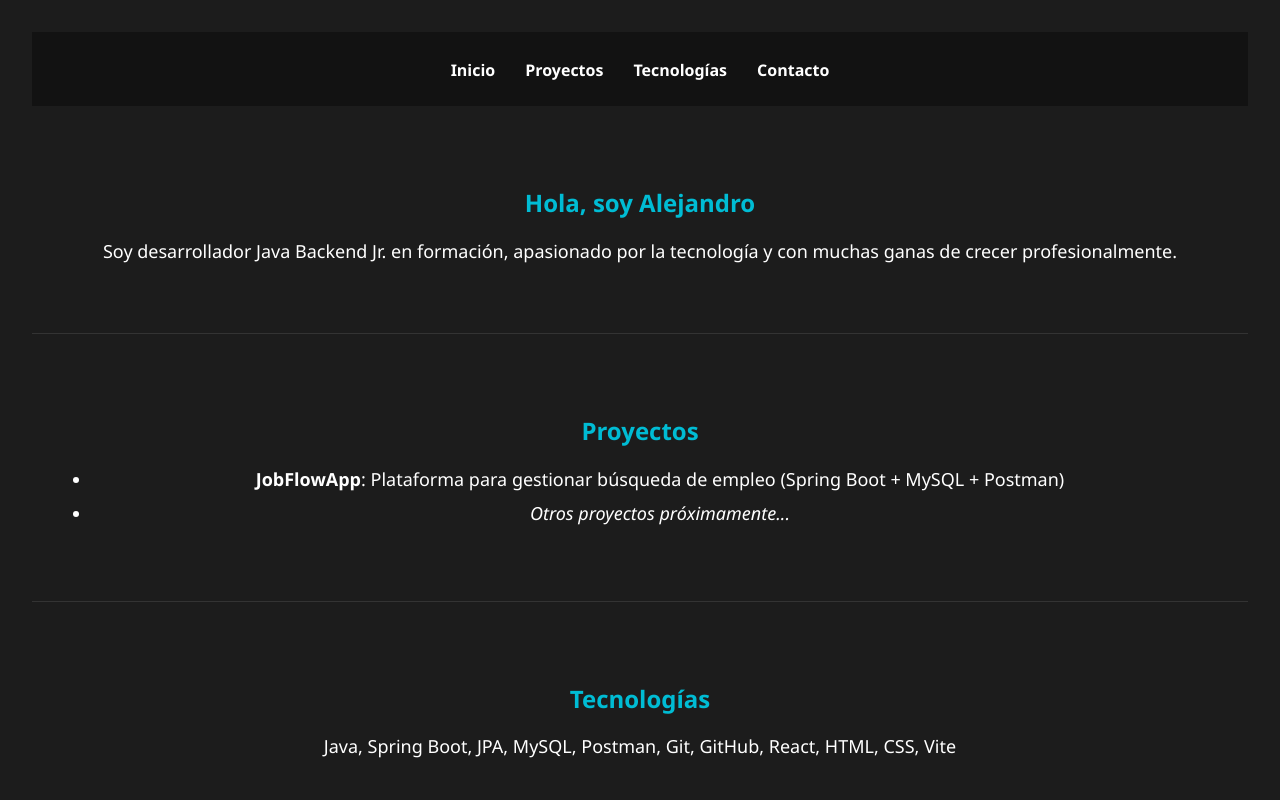
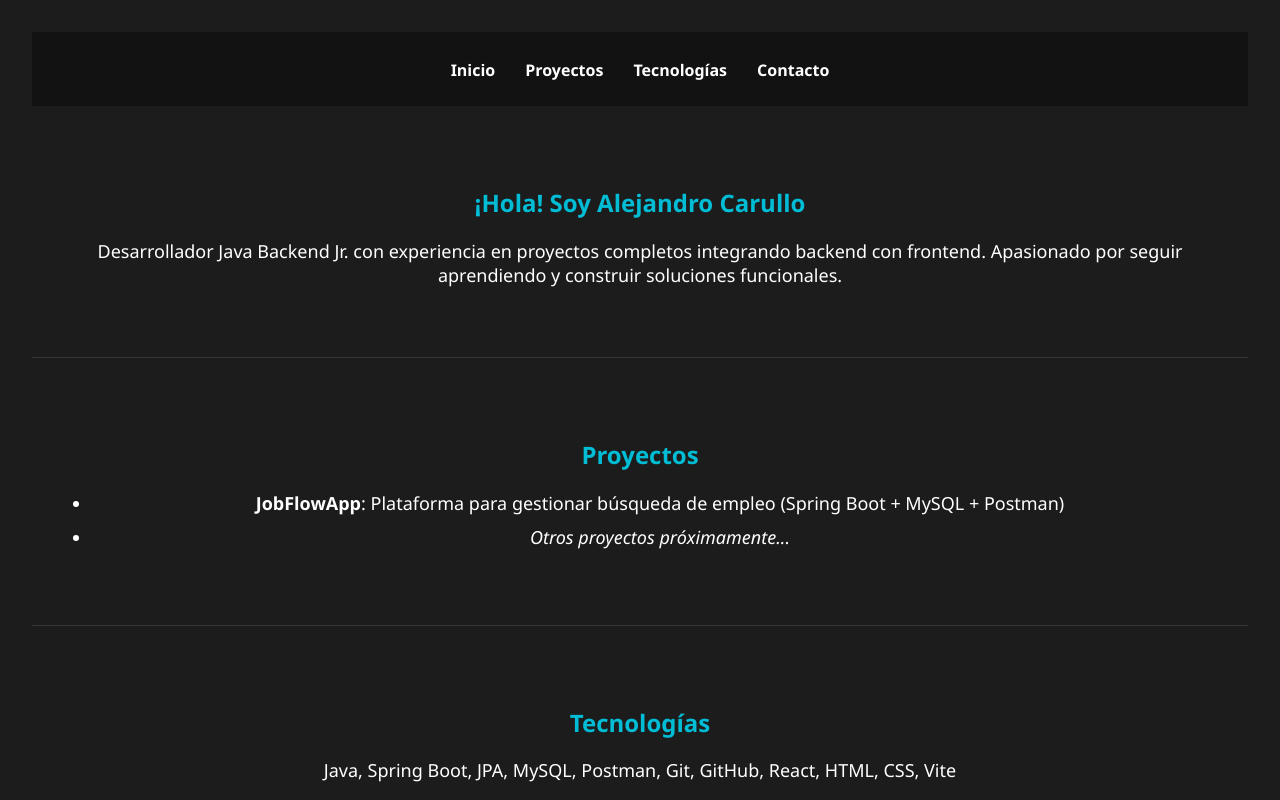
Before and after one commit to AlePrimo/mi-portfolio, a React (Vite) app: page / in a window 1280 px wide. Shown: the top 800 px of the page. Built offline with nearby package versions, Linux system fonts and the light colour scheme.

Commit message:
Modificacion de Presentacion.jsx

```diff
--- a/src/components/Presentacion.jsx
+++ b/src/components/Presentacion.jsx
@@ -1,13 +1,15 @@
-import React from 'react';
-import './Secciones.css';
 
-function Presentacion() {
+import React from "react";
+
+function Home() {
   return (
-    <section id="presentacion">
-      <h1>Hola, soy Alejandro</h1>
-      <p>Soy desarrollador Java Backend Jr. en formación, apasionado por la tecnología y con muchas ganas de crecer profesionalmente.</p>
+    <section className="p-8 text-center">
+      <h1 className="text-4xl font-bold mb-4 text-white">¡Hola! Soy Alejandro Carullo</h1>
+      <p className="text-lg text-gray-300">
+        Desarrollador Java Backend Jr. con experiencia en proyectos completos integrando backend con frontend. Apasionado por seguir aprendiendo y construir soluciones funcionales.
+      </p>
     </section>
   );
 }
 
-export default Presentacion;
+export default Home;
```
